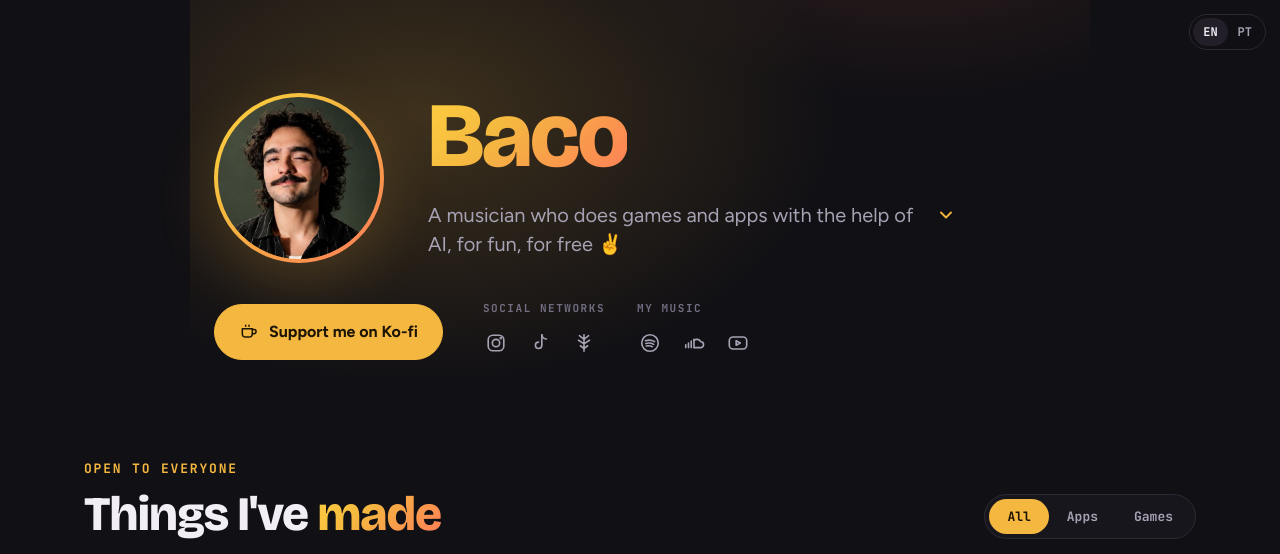
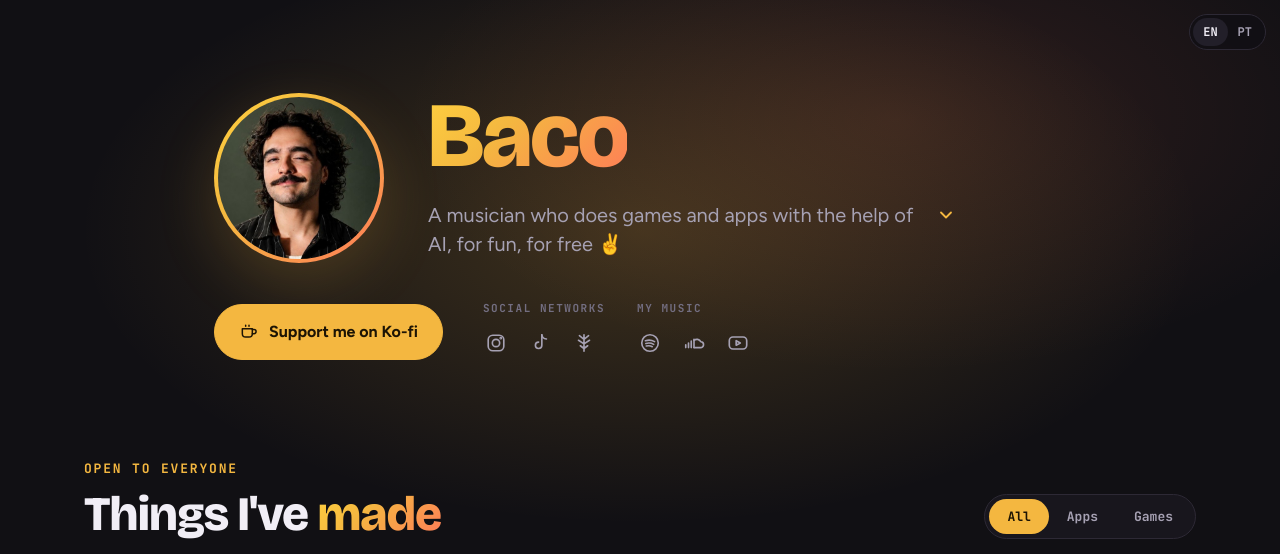
Before and after one commit to bacoinz/bacoinz.github.io, a plain HTML site: page index.html in a window 1280 px wide. Shown: the top 554 px of the page. Drawn offline with nearby package versions, Linux system fonts and the light colour scheme; no server answers.

Commit message:
Fix hero glow clipped on wide screens
Co-Authored-By: Claude Sonnet 5.5 <noreply@anthropic.com>

```diff
--- a/styles.css
+++ b/styles.css
@@ -1,7 +1,8 @@
 :root{--bg:#111014;--surface:#18161d;--surface-2:#221f29;--line:#2d2935;--fg:#f1eef6;--muted:#a6a1b3;--faint:#736e81;--honey:#f4b740;--sun:#ffd23f;--ink:#1d1404;--coral:#ff7a59;--grad:linear-gradient(135deg,#ffd23f,#f4b740 40%,#ff7a59);--r:18px;--w:1160px}
 *{box-sizing:border-box}
 html{scroll-behavior:smooth;overflow-x:clip;color-scheme:dark}
-body{margin:0;background:var(--bg);color:var(--fg);font:400 17px/1.6 Figtree,system-ui,sans-serif;-webkit-font-smoothing:antialiased;overflow-x:hidden}
+body{position:relative;margin:0;background:var(--bg);color:var(--fg);font:400 17px/1.6 Figtree,system-ui,sans-serif;-webkit-font-smoothing:antialiased;overflow-x:hidden}
+body::before{content:"";position:absolute;top:0;left:0;right:0;height:900px;background:radial-gradient(800px 420px at 50% 230px,rgba(244,183,64,.2),transparent 70%),radial-gradient(700px 360px at 70% 120px,rgba(255,122,89,.13),transparent 70%);pointer-events:none;z-index:-1}
 a{color:inherit}
 img{max-width:100%;display:block}
 .wrap{max-width:var(--w);margin:0 auto;padding:0 24px}
@@ -21,7 +22,6 @@ a:focus-visible,button:focus-visible,.card:focus-visible{outline:2px solid var(-
 
 /* hero */
 .hero{position:relative;max-width:900px;padding:88px 24px 40px;display:flex;flex-direction:column;gap:34px}
-.hero::before{content:"";position:absolute;inset:-200px 0 auto;height:900px;background:radial-gradient(600px 380px at 25% 35%,rgba(244,183,64,.2),transparent 70%),radial-gradient(500px 300px at 80% 10%,rgba(255,122,89,.14),transparent 70%);pointer-events:none;z-index:-1}
 .hero-top{display:flex;align-items:center;gap:44px}
 .avatar{flex:none;width:170px;height:170px;border-radius:50%;object-fit:cover;padding:4px;background:var(--grad);box-shadow:0 20px 60px rgba(244,183,64,.18)}
 .hero-text{min-width:0;text-align:left}
```
